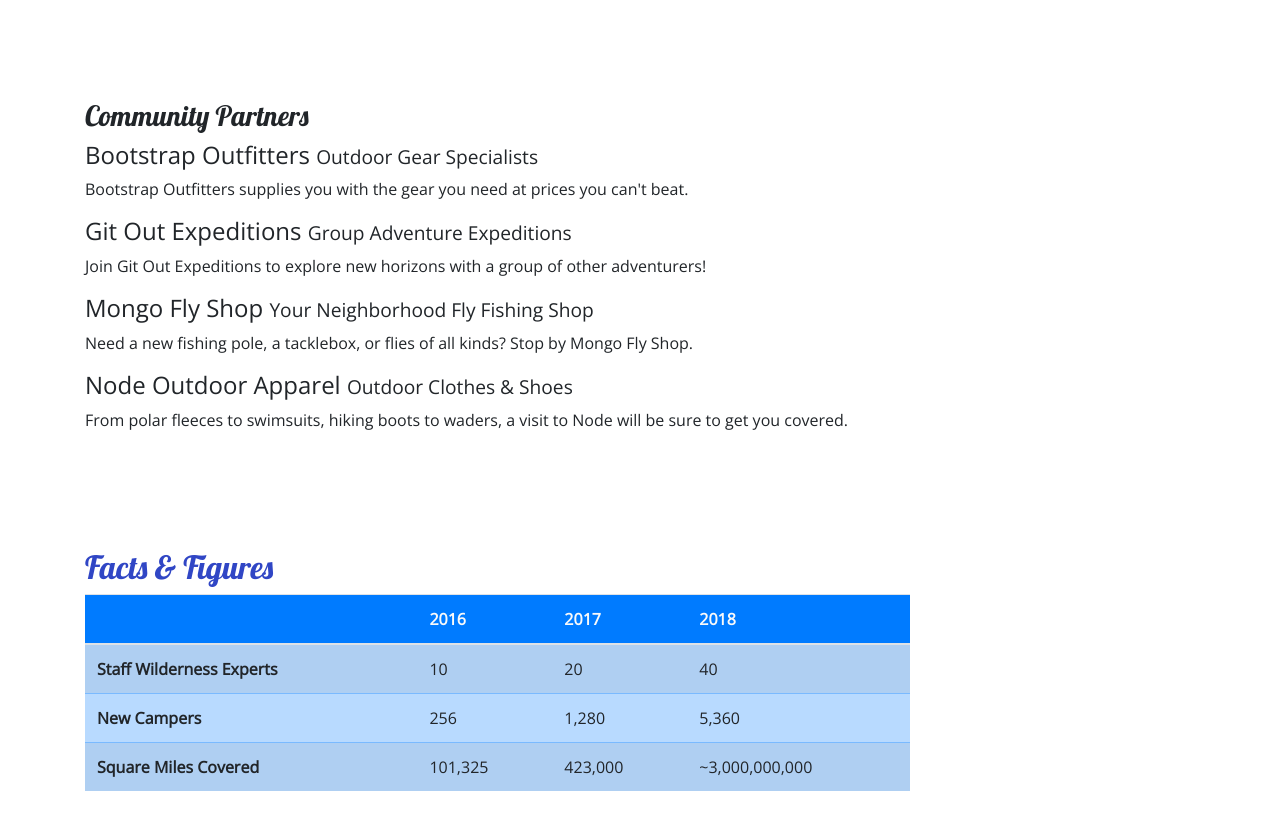
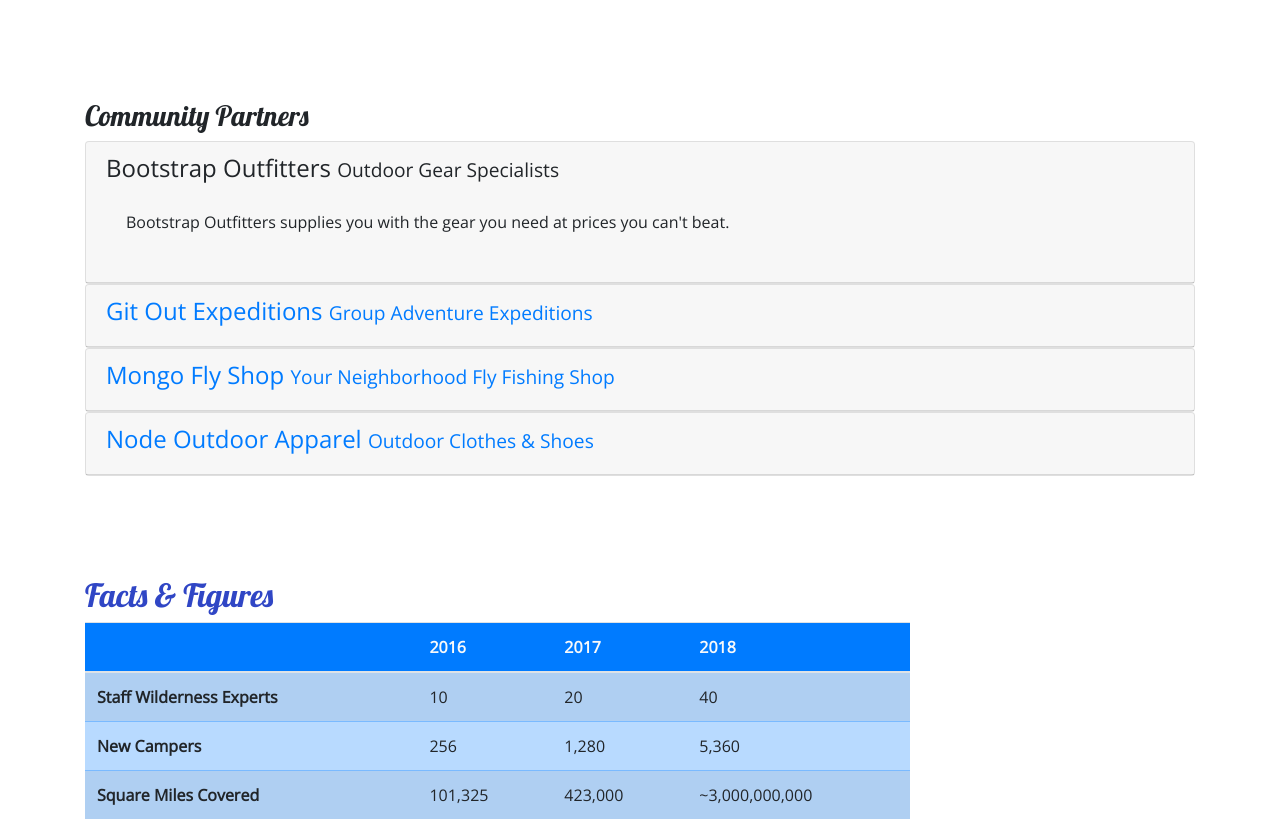
Before and after one commit to lastexception/bootstrap-start, a website: page aboutus.html in a window 1280 px wide. Shown: the part 811-1649 px from the top of the page. Drawn offline with nearby package versions, Linux system fonts and the light colour scheme.

Commit message:
Accordion

```diff
--- a/aboutus.html
+++ b/aboutus.html
@@ -10,10 +10,14 @@
     <link rel="stylesheet" href="node_modules/bootstrap/dist/css/bootstrap.min.css" />
 
     <!-- Additional CSS must be placed after Bootstrap CSS -->
-    <link rel="stylesheet" href="node_modules/font-awesome/css/font-awesome.min.css" /> <!--Font Awesome-->
-    <link rel="stylesheet" href="node_modules/bootstrap-social/bootstrap-social.css" /> <!--Bootstrap-Social-->
-    <link rel="stylesheet" href="https://fonts.googleapis.com/css?family=Lobster|Open+Sans" /> <!--Google fonts-->
-    <link rel="stylesheet" href="css/styles.css" /> <!--My stylesheet-->
+    <link rel="stylesheet" href="node_modules/font-awesome/css/font-awesome.min.css" />
+    <!--Font Awesome-->
+    <link rel="stylesheet" href="node_modules/bootstrap-social/bootstrap-social.css" />
+    <!--Bootstrap-Social-->
+    <link rel="stylesheet" href="https://fonts.googleapis.com/css?family=Lobster|Open+Sans" />
+    <!--Google fonts-->
+    <link rel="stylesheet" href="css/styles.css" />
+    <!--My stylesheet-->
 
     <title>NuCamp: A Better Way To Camp</title>
 </head>
@@ -43,16 +47,19 @@
             </button>
             <div class="collapse navbar-collapse" id="nucampNavbar">
                 <ul class="navbar-nav">
-                    <li class="nav-item"><a class="nav-link" href="index.html"><i class="fa fa-home fa-lg"></i> Home</a></li>
-                    <li class="nav-item active"><a class="nav-link" href="#"><i class="fa fa-info fa-lg"></i> About</a></li>
+                    <li class="nav-item"><a class="nav-link" href="index.html"><i class="fa fa-home fa-lg"></i> Home</a>
+                    </li>
+                    <li class="nav-item active"><a class="nav-link" href="#"><i class="fa fa-info fa-lg"></i> About</a>
+                    </li>
                     <li class="nav-item"><a class="nav-link" href="#"><i class="fa fa-list fa-lg"></i> Sites</a></li>
-                    <li class="nav-item"><a class="nav-link" href="contactus.html"><i class="fa fa-address-card fa-lg"></i> Contact</a></li>
+                    <li class="nav-item"><a class="nav-link" href="contactus.html"><i
+                                class="fa fa-address-card fa-lg"></i> Contact</a></li>
                 </ul>
             </div>
         </div>
     </nav>
     <!-- end navbar code -->
-
+    <!-- begin breadcrumb code -->
     <div class="container">
         <div class="row">
             <div class="col">
@@ -63,6 +70,7 @@
             </div>
         </div>
     </div>
+    <!-- end breadcrumb code -->
     <!-- .container -->
     <div class="container">
         <div class="row">
@@ -76,8 +84,13 @@
             <div class="row">
                 <div class="col-sm-6">
                     <h3>Our Mission</h3>
-                    <p>We present a curated database of the best campsites in the vast woods and backcountry of the World Wide Web Wilderness. We increase access to adventure for the public while promoting safe and respectful use of resources. The expert wilderness trekkers on our staff personally verify each campsite to make sure that they are up to our standards. We also present a platform for campers to share reviews on campsites they have visited with each other.</p>
+                    <p>We present a curated database of the best campsites in the vast woods and backcountry of the
+                        World Wide Web Wilderness. We increase access to adventure for the public while promoting safe
+                        and respectful use of resources. The expert wilderness trekkers on our staff personally verify
+                        each campsite to make sure that they are up to our standards. We also present a platform for
+                        campers to share reviews on campsites they have visited with each other.</p>
                 </div>
+                <!-- col 1 -->
                 <div class="col-sm-6">
                     <div class="card">
                         <h3 class="card-header bg-primary text-white">Facts At a Glance</h3>
@@ -95,10 +108,12 @@
                         </div>
                     </div>
                 </div>
+                <!-- col 2 -->
                 <div class="col">
                     <div class="card bg-light mt-3">
                         <blockquote class="blockquote card-body">
-                            <p class="mb-0">I will not follow here the path may lead, but I will go where there is no path, and I will leave a trail.</p>
+                            <p class="mb-0">I will not follow here the path may lead, but I will go where there is no
+                                path, and I will leave a trail.</p>
                             <footer class="blockquote-footer">Muriel Strode,
                                 <cite title="Source Title">"Wind-Wafted Flowers" - The Open Court, 1903</cite>
                             </footer>
@@ -109,18 +124,76 @@
         </div>
         <!-- .row -->
         <div class="row row-content">
-            <div class="col-12">
+            <!-- .col -->
+            <div class="col">
                 <h3>Community Partners</h3>
-                <h4>Bootstrap Outfitters <small>Outdoor Gear Specialists</small></h4>
-                <p class="d-none d-sm-block">Bootstrap Outfitters supplies you with the gear you need at prices you can't beat.</p>
-                <h4>Git Out Expeditions <small>Group Adventure Expeditions</small></h4>
-                <p class="d-none d-sm-block">Join Git Out Expeditions to explore new horizons with a group of other adventurers!</p>
-                <h4>Mongo Fly Shop <small>Your Neighborhood Fly Fishing Shop</small></h4>
-                <p class="d-none d-sm-block">Need a new fishing pole, a tacklebox, or flies of all kinds? Stop by Mongo Fly Shop.</p>
-                <h4>Node Outdoor Apparel <small>Outdoor Clothes & Shoes</small></h4>
-                <p class="d-none d-sm-block">From polar fleeces to swimsuits, hiking boots to waders, a visit to Node will be sure to get you covered.</p>
+                <!-- begin accordion code -->
+                <div id="accordion">
+                    <div class="card">
+                        <div role="tab" class="card-header">
+                            <h4>
+                               <a data-toggle="collapse" data-target="#bootstrap">
+                                   Bootstrap Outfitters <small>Outdoor Gear Specialists</small>
+                                </a>
+                            </h4>
+                            <div class="collapse show" id="bootstrap" data-parent="#accordion">
+                                <div class="card-body">
+                                    <p class="d-none d-sm-block">Bootstrap Outfitters supplies you with the gear you need at prices
+                                    you can't beat.</p>
                                 </div>
                             </div>
+                        </div>
+                    </div>
+                    <div class="card">
+                        <div role="tab" class="card-header">
+                            <h4>
+                                <a class="collapsed" data-toggle="collapse" data-target="#git">
+                                    Git Out Expeditions <small>Group Adventure Expeditions</small>
+                                </a>
+                            </h4>
+                            <div class="collapse" id="git" data-parent="#accordion">
+                                <div class="card-body">
+                                    <p class="d-none d-sm-block">Join Git Out Expeditions to explore new horizons with a group of
+                                    other adventurers!</p>
+                                </div>
+                            </div>
+                        </div>
+                    </div>
+                    <div class="card">
+                        <div role="tab" class="card-header">
+                            <h4>
+                                <a class="collapsed" data-toggle="collapse" data-target="#mongo">
+                                    Mongo Fly Shop <small>Your Neighborhood Fly Fishing Shop</small>
+                                </a>
+                            </h4>
+                            <div class="collapse" id="mongo" data-parent="#accordion">
+                                <div class="card-body">
+                                    <p class="d-none d-sm-block">Need a new fishing pole, a tacklebox, or flies of all kinds? Stop
+                                    by Mongo Fly Shop.</p>
+                                </div>
+                            </div>
+                        </div>
+                    </div>
+                    <div class="card">
+                        <div role="tab" class="card-header">
+                            <h4>
+                                <a class="collapsed" data-toggle="collapse" data-target="#node">
+                                    Node Outdoor Apparel <small>Outdoor Clothes & Shoes</small>
+                                </a>
+                            </h4>
+                            <div class="collapse" id="node" data-parent="#accordion">
+                                <div class="card-body">
+                                    <p class="d-none d-sm-block">From polar fleeces to swimsuits, hiking boots to waders, a visit to
+                                    Node will be sure to get you covered.</p>
+                                </div>
+                            </div>
+                        </div>
+                    </div>
+                </div>
+                <!-- end accordion code -->
+            </div>
+        </div>
+
     <!-- .row   -->
         <div class="row row-content">
             <div class="col-sm-9">
@@ -175,14 +248,20 @@
                 </div>
                 <div class="col-6 col-sm-5 text-center">
                     <h5>Social</h5>
-                    <a class="btn btn-social-icon btn-instagram" href="http://instagram.com/"><i class="fa fa-instagram"></i></a>
-                    <a class="btn btn-social-icon btn-facebook" href="http://facebook.com/"><i class="fa fa-facebook"></i></a>
-                    <a class="btn btn-social-icon btn-twitter" href="http://twitter.com/"><i class="fa fa-twitter"></i></a>
-                    <a class="btn btn-social-icon btn-google" href="http://youtube.com/"><i class="fa fa-youtube"></i></a>
+                    <a class="btn btn-social-icon btn-instagram" href="http://instagram.com/"><i
+                            class="fa fa-instagram"></i></a>
+                    <a class="btn btn-social-icon btn-facebook" href="http://facebook.com/"><i
+                            class="fa fa-facebook"></i></a>
+                    <a class="btn btn-social-icon btn-twitter" href="http://twitter.com/"><i
+                            class="fa fa-twitter"></i></a>
+                    <a class="btn btn-social-icon btn-google" href="http://youtube.com/"><i
+                            class="fa fa-youtube"></i></a>
                 </div>
                 <div class="col-sm-4 text-center">
-                    <a role="button" class="btn btn-link" href="tel:+1-206-555-1234"><i class="fa fa-phone"></i> 1-206-555-1234<br></a>
-            	    <a role="button" class="btn btn-link" href="mailto:campsites@nucamp.co"><i class="fa fa-envelope-o"></i> campsites@nucamp.co</a>
+                    <a role="button" class="btn btn-link" href="tel:+1-206-555-1234"><i class="fa fa-phone"></i>
+                        1-206-555-1234<br></a>
+                    <a role="button" class="btn btn-link" href="mailto:campsites@nucamp.co"><i
+                            class="fa fa-envelope-o"></i> campsites@nucamp.co</a>
                 </div>
             </div>
         </div>
--- a/css/styles.css
+++ b/css/styles.css
@@ -31,6 +31,12 @@
      min-height: 200px;
  }
 
- .navbar {
+ .navbar-dark {
      background-color: #901cad;
  }
+
+ .tab-content {
+     border: 1px solid #DDD;
+     border-top: none;
+     padding: 10px;
+ }
```
Also changed, not shown: index.html (+1 -1 lines). Lines whose indentation alone changed are shown as unchanged.
